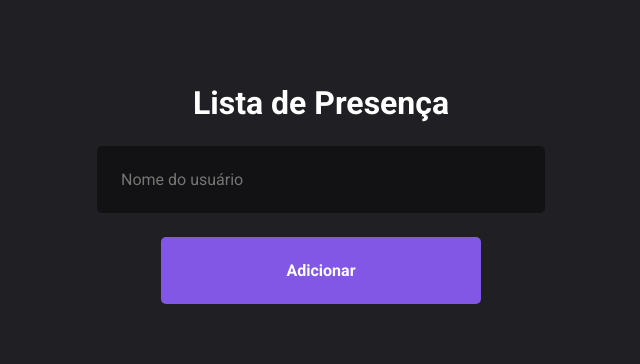
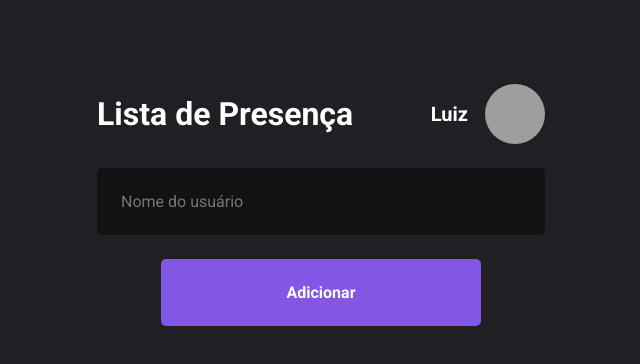
Before and after one commit to luizfranzon/rocketseat-discover, a React (Vite) app in the folder especializar/3-fundamentos-do-reactJS/reactApp/: page / in a window 1280 px wide. Shown: the top 364 px of the page, without its empty margins (319-959 px from the left). Built offline with nearby package versions, Linux system fonts and the light colour scheme; grey boxes are pictures that could not be loaded.

Commit message:
feat: header

```diff
--- a/especializar/3-fundamentos-do-reactJS/reactApp/src/pages/Home/index.jsx
+++ b/especializar/3-fundamentos-do-reactJS/reactApp/src/pages/Home/index.jsx
@@ -23,8 +23,13 @@ function Home() {
     return (
         <div className="container">
 
-            <h1>Lista de Presença</h1>
-
+            <header>
+                <h1>Lista de Presença</h1>
+                <div>
+                    <strong>Luiz</strong>
+                    <img src="https://github.com/luizfranzon.png" alt="" />
+                </div>
+            </header>
             <input
                 type="text"
                 placeholder="Nome do usuário"
--- a/especializar/3-fundamentos-do-reactJS/reactApp/src/pages/Home/styles.css
+++ b/especializar/3-fundamentos-do-reactJS/reactApp/src/pages/Home/styles.css
@@ -6,9 +6,34 @@
     flex-direction: column;
 }
 
+.container header {
+    width: 35%;
+    margin: 84px 0 24px;
+    display: flex;
+    justify-content: space-between;
+    align-items: center;
+
+}
+
+.container header img {
+    width: 60px;
+    height: 60px;
+    border-radius: 30px;
+    margin-left: 7px;
+}
 .container h1 {
-    margin: 84px 0 24px;
     color: white;
+}
+
+.container header div {
+    display: flex;
+    align-items: center;
+}
+
+.container header div strong{
+    color: white;
+    font-size: 20px;
+    margin-right: 10px;
 }
 
 .container input {
```
